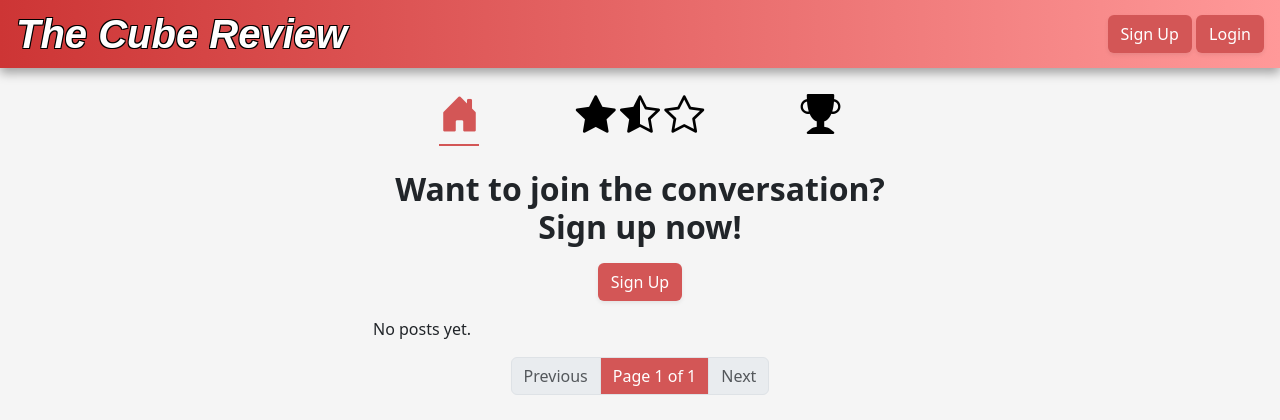
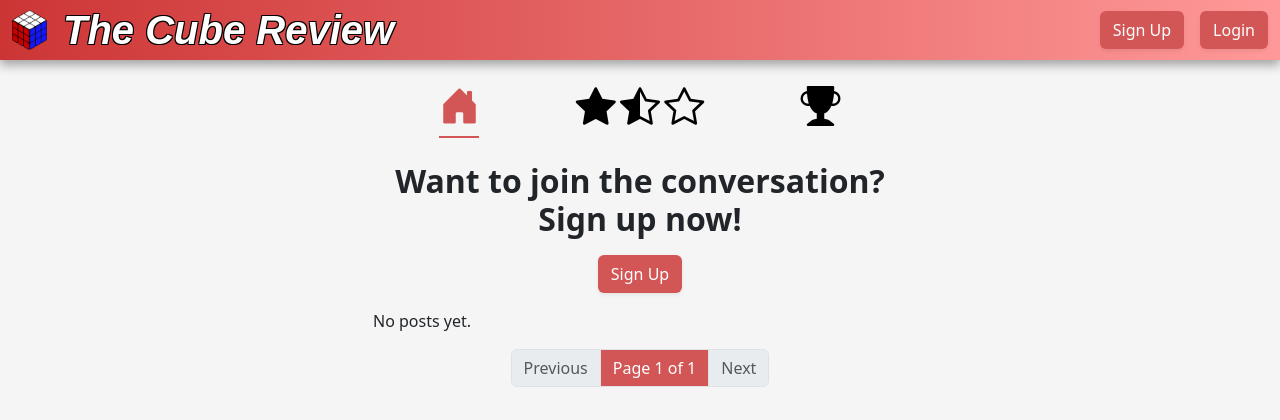
Before and after one commit to arun-dhanjal/the_cube_review, a Django app: page / in a window 1280 px wide. Shown: the top 420 px of the page. Run offline with Django 4.2, Linux system fonts and the light colour scheme; data that the repository does not hold is empty.

Commit message:
Adjust logic of header for different screen sizes and add logo

```diff
--- a/static/css/style.css
+++ b/static/css/style.css
@@ -2,10 +2,15 @@ body {
     background-color: rgb(245, 245, 245);
 }
 
+.cube-logo {
+    height: 40px;
+    width: auto;
+}
+
 .navbar {
     background: linear-gradient(to right, #cd3535, #ff9999);
-    padding-top: 0.25rem;
-    padding-bottom: 0.25rem;
+    padding-top: 0;
+    padding-bottom: 0;
     box-shadow: 0 5px 10px rgba(0, 0, 0, 0.35);
 }
 
--- a/templates/base.html
+++ b/templates/base.html
@@ -15,16 +15,26 @@
 <body class="d-flex flex-column min-vh-100">
 
     <!-- Site header -->
-    <nav class="navbar navbar-expand-lg px-3 sticky-top mb-3">
-        <a class="navbar-brand" href="{% url 'feed' %}"><i>The Cube Review</i></a>
-        <div class="ms-auto">
-            {% if user.is_authenticated %}
-                <span class="me-3"><strong>Logged in as {{ user }}</strong></span>
-                <a class="btn shadow-sm" href="{% url 'account_logout' %}">Logout</a>
-            {% else %}
-                <a class="btn shadow-sm" href="{% url 'account_signup' %}">Sign Up</a>
-                <a class="btn shadow-sm" href="{% url 'account_login' %}">Login</a>
-            {% endif %}
+    <nav class="navbar sticky-top mb-3">
+        <div class="container-fluid flex-column flex-lg-row justify-content-between align-items-center">
+
+            <!-- Site name -->
+            <a class="navbar-brand mb-0 d-flex align-items-center" href="{% url 'feed' %}">
+                <img src="{% static 'images/logo.png' %}" alt="Rubiks cube" class="cube-logo me-3">
+                <i>The Cube Review</i>
+            </a>
+
+            <!-- Authentication -->
+            <div class="d-flex flex-row align-items-center">
+                {% if user.is_authenticated %}
+                    <span class="mb-3 mb-lg-0 me-lg-3 me-3"><strong>Logged in as {{ user }}</strong></span>
+                    <a class="btn shadow-sm mb-3 mb-lg-0" href="{% url 'account_logout' %}">Logout</a>
+                {% else %}
+                    <a class="btn shadow-sm mb-3 mb-lg-0 me-3" href="{% url 'account_signup' %}">Sign Up</a>
+                    <a class="btn shadow-sm mb-3 mb-lg-0" href="{% url 'account_login' %}">Login</a>
+                {% endif %}
+            </div>
+
         </div>
     </nav>
 
```
Also changed, not shown: static/images/logo.png (added).
